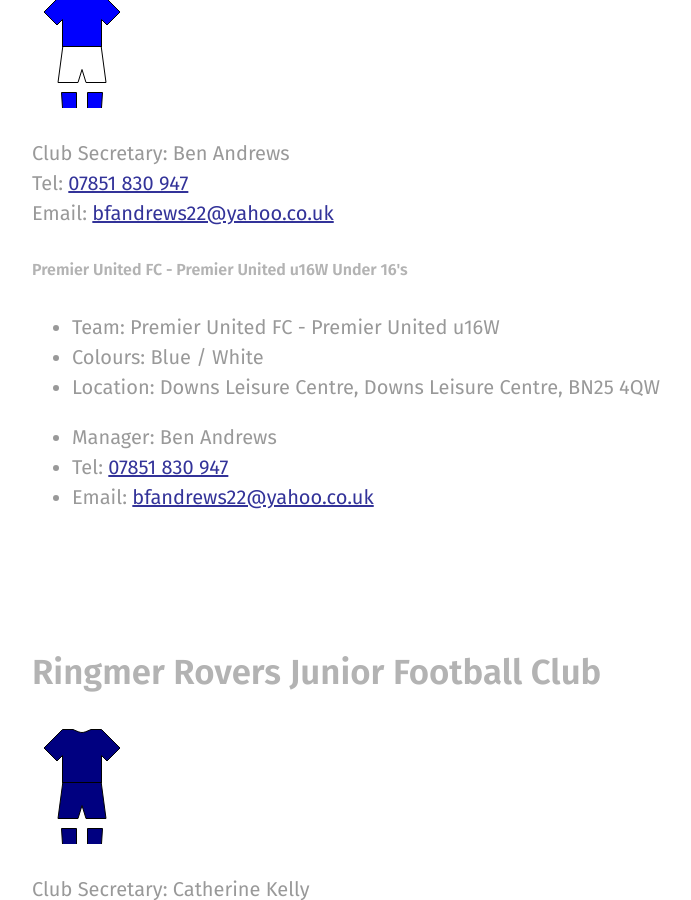
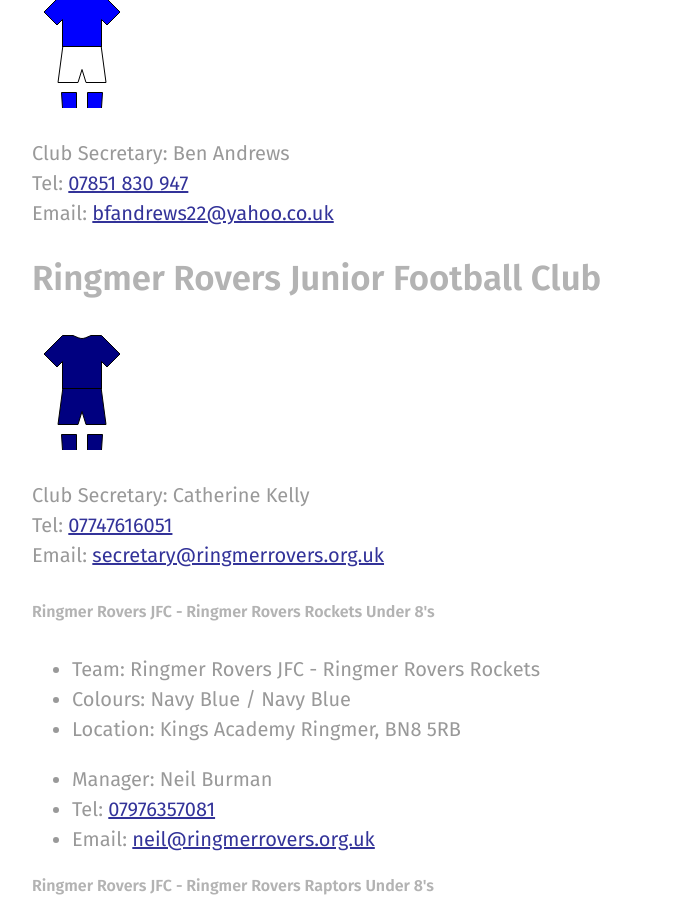
Before and after one commit to rotherleague/Rother, a Jekyll site: the page built from clubs.md, in a window 1280 px wide and 900 px high, scrolled down 8339 px. Shown: the whole window, without its empty margins (48-739 px from the left). Built offline with Jekyll 4.4.1, drawn with Linux system fonts in a browser that asks for light colours; nearby versions of some CDN libraries.

Commit message:
Update premier_united.html

```diff
--- a/_includes/clubs/premier_united.html
+++ b/_includes/clubs/premier_united.html
@@ -4,20 +4,3 @@
 <p>Club Secretary: Ben Andrews<br>
 Tel: <a href="tel:07851830 947">07851 830 947</a><a href="tel:07776186498"></a><br>
 Email: <a href="mailto:bfandrews22@yahoo.co.uk">bfandrews22@yahoo.co.uk</a><a href="mailto:marcvirlombier@gmail.com"></a></p>
-<div>
-  <h5>Premier United FC - Premier United u16W Under 16's</h5>
-</div>
-<ul>
-  <li>Team: Premier United FC - Premier United u16W</li>
-  <li>Colours: Blue / White</li>
-  <li>Location: Downs Leisure Centre, Downs Leisure Centre, BN25 4QW</li>
-</ul>
-<ul>
-  <li>Manager: Ben Andrews<br>
-  </li>
-  <li>Tel: <a href="tel:07851830 947">07851 830 947</a><br>
-  </li>
-  <li>Email: <a href="mailto:bfandrews22@yahoo.co.uk">bfandrews22@yahoo.co.uk</a></li>
-</ul>
-<p>&nbsp;</p>
-<p>&nbsp;</p>
```
